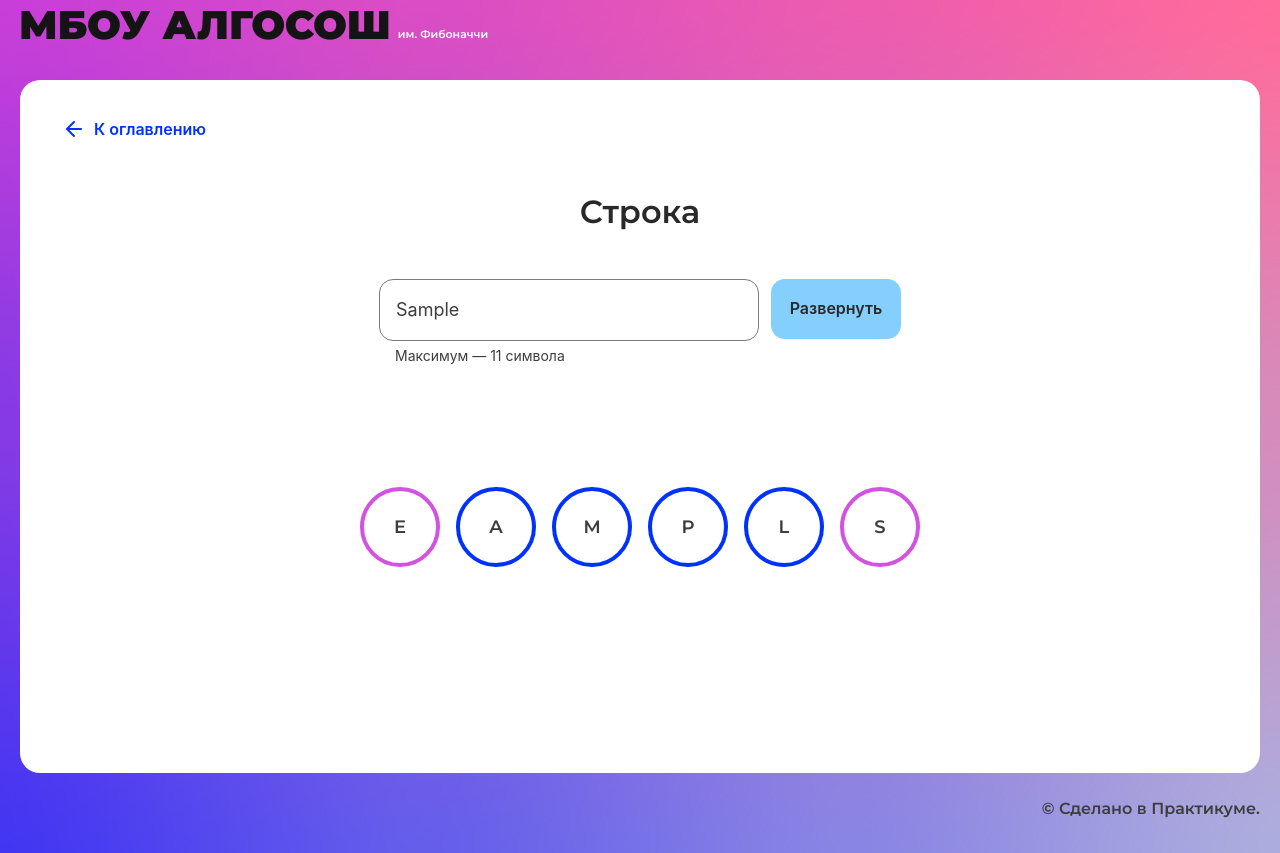
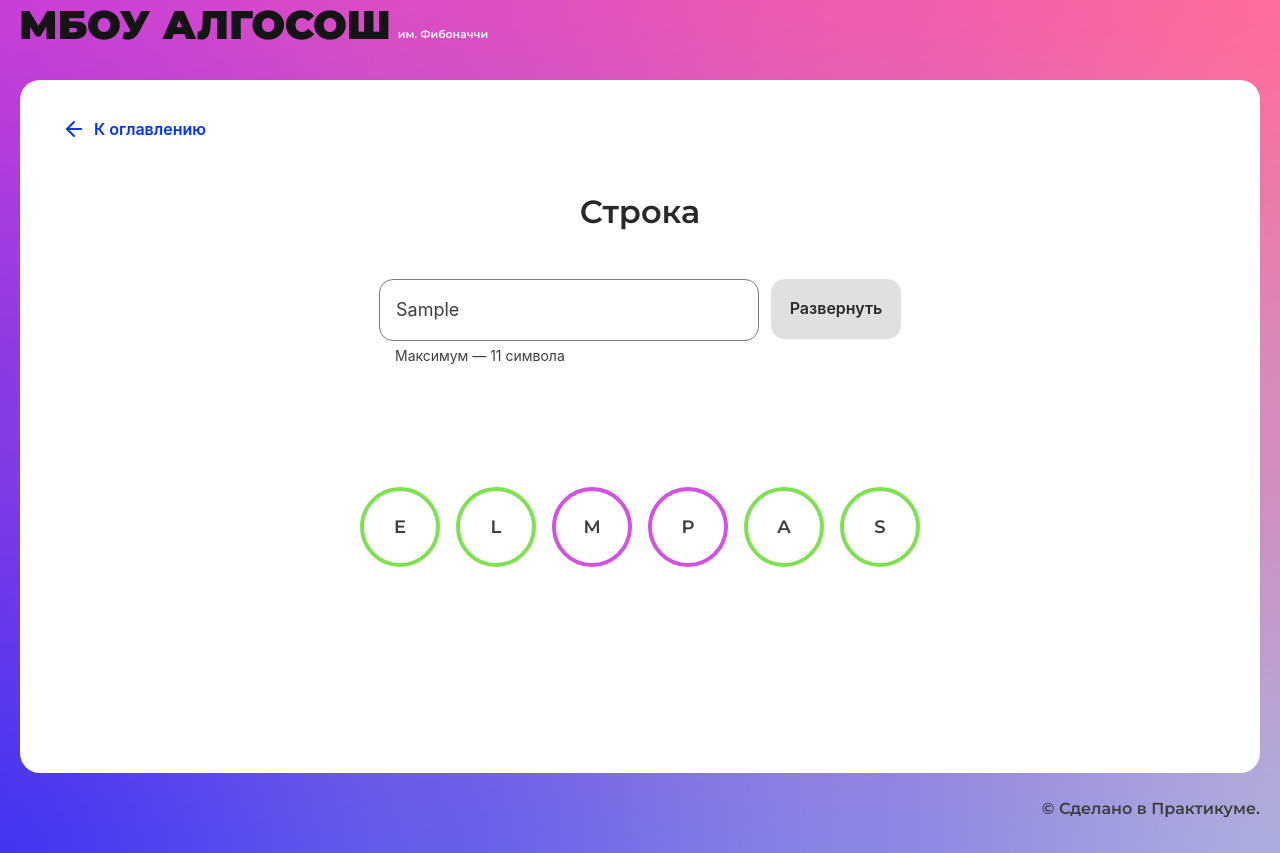
Before and after one commit to millennial404/algososh, a React (Create React App) app: page /recursion in a window 1280 px wide. Both pictures are taken after typing "Sample" into the empty fields and a click on the button "Развернуть". Built offline with nearby package versions, Linux system fonts and the light colour scheme.

Commit message:
feat: string.tsx completed

```diff
--- a/src/components/string/string.tsx
+++ b/src/components/string/string.tsx
@@ -1,4 +1,4 @@
-import React from "react";
+import React, {useState} from "react";
 import {SolutionLayout} from "../ui/solution-layout/solution-layout";
 import {Input} from "../ui/input/input";
 import {Button} from "../ui/button/button";
@@ -7,48 +7,66 @@ import {Circle} from "../ui/circle/circle";
 import {useForm} from "../../hooks/useForm";
 import {ElementStates} from "../../types/element-states";
 
-export const swapper = (arr: string[]) => {
+export const swapper = async (arr: string[], leftIndex: number, rightIndex: number) => {
   const newArr = [...arr];
   if (newArr.length <= 1) {
     return arr;
   }
-    let leftCharIndex = 0;
-    let rightCharIndex = newArr.length - 1;
+  let leftCharIndex = leftIndex;
+  let rightCharIndex = rightIndex;
   let leftChar = newArr[leftCharIndex];
   let rightChar = newArr[rightCharIndex];
   newArr[leftCharIndex] = rightChar;
   newArr[rightCharIndex] = leftChar;
-    leftCharIndex++;
-    rightCharIndex--;
-
   return newArr
 }
 
 export const StringComponent: React.FC = () => {
+  const delay = (ms: number | undefined) => new Promise((resolve) => setTimeout(resolve, ms));
   const {values, handleChange,} = useForm({});
-    const [arrayChars, setArrayChars] = React.useState<string[]>([]);
-    const onSubmit = (evt: React.FormEvent) => {
+  const [arrayChars, setArrayChars] = useState<string[]>([]);
+  const [changingElements, setChangingElement] = useState<{ left: number | null, right: number | null }>({
+    left: null,
+    right: null
+  });
+  const [modifiedElements, setModifiedElement] = useState<number[]>([]);
+  const [completed, setCompleted] = useState(false);
+  const onSubmit = async (evt: React.FormEvent) => {
     evt.preventDefault();
-        const newChars = values.string?.split('') || [];
+    setCompleted(true);
+    let newChars = values.string?.split('') || [];
+    const modifiedElementsIndexes: number[] = [];
+    setModifiedElement([]);
     setArrayChars(newChars);
-        setTimeout(() => setArrayChars(swapper(newChars)), 1000);
-
+    setChangingElement({left: 0, right: newChars.length - 1});
+    for (let i = 0; i < newChars.length / 2; i++) {
+      setChangingElement({left: i, right: newChars.length - 1 - i});
+      await delay(1000);
+      const swappedChars = await swapper(newChars, i, newChars.length - 1 - i);
+      setArrayChars(swappedChars);
+      modifiedElementsIndexes.push(i, newChars.length - 1 - i);
+      setModifiedElement([...modifiedElementsIndexes]);
+      newChars = [...swappedChars];
     }
-
-    console.log(arrayChars, values.string)
-    const l = 0;
-    const r = 5
+    setCompleted(false);
+  }
+  console.log(modifiedElements)
   return (
     <SolutionLayout title="Строка">
       <div className={styles.wrapper}>
         <form className={styles.form} onSubmit={onSubmit}>
           <Input name={'string'} extraClass={'mr-6'} maxLength={11} isLimitText={true}
                  onChange={handleChange}/>
-                    <Button text={'Развернуть'} type={'submit'}/>
+          <Button disabled={completed} text={'Развернуть'} type={'submit'}/>
         </form>
         <ul className={styles.vizualization}>
           {arrayChars?.map((item: string, index: number) => <li key={index}><Circle
-                        state={l === index || r === index ? ElementStates.Changing : ElementStates.Default}
+            state={modifiedElements.includes(index)
+              ? ElementStates.Modified
+              : changingElements.left === index || changingElements.right === index
+                ? ElementStates.Changing
+                : ElementStates.Default
+            }
             letter={item}/></li>)}
         </ul>
       </div>
```
Lines whose indentation alone changed are shown as unchanged.
